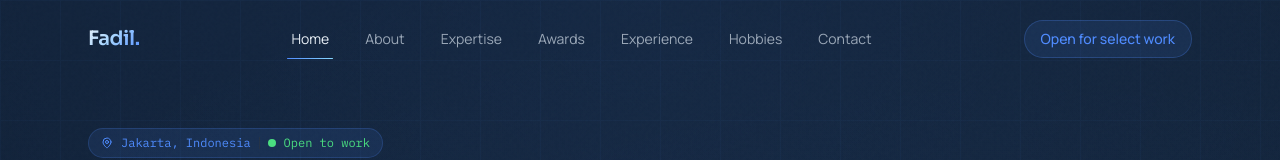
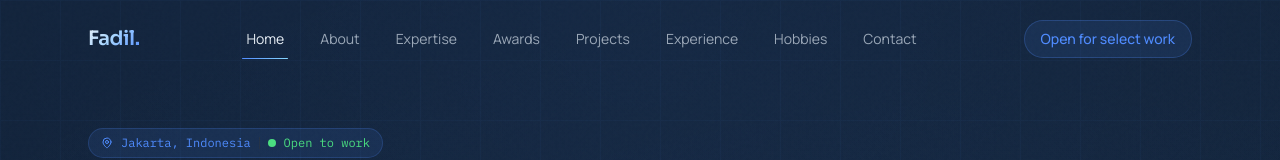
Before and after one commit to muhamadfadil316/my-portfolio, a React (Vite) app: page / in a window 1280 px wide. Shown: the top 160 px of the page. Built offline with nearby package versions, Linux system fonts and the light colour scheme.

Commit message:
adding a column for the project

```diff
--- a/src/App.jsx
+++ b/src/App.jsx
@@ -6,6 +6,7 @@ import { AboutSection } from './components/sections/AboutSection'
 import { ExpertiseSection } from './components/sections/ExpertiseSection'
 import { AwardsSection } from './components/sections/AwardsSection'
 import { MCSection } from './components/sections/MCSection'
+import { ProjectsSection } from './components/sections/ProjectsSection'
 import { ExperienceSection } from './components/sections/ExperienceSection'
 import { HobbiesSection } from './components/sections/HobbiesSection'
 import { ContactSection } from './components/sections/ContactSection'
@@ -20,6 +21,7 @@ export default function App() {
         <ExpertiseSection />
         <AwardsSection />
         <MCSection />
+        <ProjectsSection />
         <ExperienceSection />
         <HobbiesSection />
         <ContactSection />
--- a/src/components/layout/Navbar.jsx
+++ b/src/components/layout/Navbar.jsx
@@ -6,7 +6,7 @@ import { useActiveSection } from "../../hooks/useActiveSection";
 export function Navbar() {
   const [scrolled, setScrolled] = useState(false)
   const [menuOpen, setMenuOpen] = useState(false)
-  const activeSection = useActiveSection(['hero', 'about', 'expertise', 'awards', 'mc', 'experience', 'hobbies', 'contact'])
+  const activeSection = useActiveSection(['hero', 'about', 'expertise', 'awards', 'mc', 'projects', 'experience', 'hobbies', 'contact'])
 
   useEffect(() => {
     const onScroll = () => setScrolled(window.scrollY > 40)
--- /dev/null
+++ b/src/components/sections/ProjectsSection.jsx
@@ -0,0 +1,119 @@
+import { useState } from 'react'
+import { X, Calendar, FolderGit2, ArrowUpRight } from 'lucide-react'
+import { projects } from '../../data'
+import { SectionWrapper, SectionTitle } from '../ui/SectionWrapper'
+
+function Modal({ project, onClose }) {
+  if (!project) return null
+  return (
+    <div
+      className="fixed inset-0 z-50 flex items-center justify-center p-4 bg-bg/80 backdrop-blur-md"
+      onClick={onClose}
+    >
+      <div
+        className="glass rounded-2xl overflow-hidden max-w-lg w-full shadow-2xl border border-border/60 bg-surface/35"
+        onClick={(e) => e.stopPropagation()}
+      >
+        <div className="p-6">
+          <div className="flex items-start justify-between gap-3 mb-3">
+            <div className="flex items-center gap-2 flex-wrap">
+              <span className="px-2 py-1 bg-accent/10 border border-accent/20 text-accent text-xs font-mono rounded-full">
+                {project.category}
+              </span>
+              <span className="flex items-center gap-1 text-text-dim text-xs font-mono">
+                <Calendar size={11} /> {project.date}
+              </span>
+            </div>
+            <button
+              onClick={onClose}
+              className="p-2 bg-bg/70 text-text hover:bg-bg rounded-full transition-colors border border-border/60 shrink-0"
+            >
+              <X size={18} />
+            </button>
+          </div>
+          <h3 className="font-display font-bold text-xl text-text mb-2">{project.title}</h3>
+          <p className="text-text-dim text-sm leading-relaxed">{project.description}</p>
+
+          {project.tech?.length > 0 && (
+            <div className="flex flex-wrap gap-2 mt-4">
+              {project.tech.map((t) => (
+                <span
+                  key={t}
+                  className="px-2 py-0.5 text-xs font-mono rounded-full border border-border/60 text-text-dim bg-surface/40"
+                >
+                  {t}
+                </span>
+              ))}
+            </div>
+          )}
+
+          {project.link && (
+            <a
+              href={project.link}
+              target="_blank"
+              rel="noopener noreferrer"
+              className="inline-flex items-center gap-1.5 mt-5 px-4 py-2 bg-accent/10 border border-accent/25 text-accent text-sm font-medium rounded-full hover:bg-accent/15 transition-all duration-200"
+            >
+              Lihat Proyek <ArrowUpRight size={15} />
+            </a>
+          )}
+        </div>
+      </div>
+    </div>
+  )
+}
+
+export function ProjectsSection() {
+  const [selectedProject, setSelectedProject] = useState(null)
+
+  return (
+    <>
+      <SectionWrapper id="projects" className="py-24 px-6">
+        <div className="max-w-6xl mx-auto">
+          <SectionTitle
+            label="Portfolio"
+            title="Proyek yang Saya Buat"
+            subtitle="Kumpulan karya dan proyek yang pernah saya kerjakan — dari web development hingga data mining."
+          />
+
+          <div className="grid sm:grid-cols-2 lg:grid-cols-3 gap-4">
+            {projects.map((project) => (
+              <div
+                key={project.id}
+                className="glass rounded-2xl p-5 cursor-pointer group border border-border/60 bg-surface/35 hover:border-accent/30 hover:-translate-y-1 transition-all duration-300 flex flex-col"
+                onClick={() => setSelectedProject(project)}
+              >
+                <div className="flex items-start justify-between gap-3 mb-3">
+                  <div className="p-2.5 bg-accent/10 border border-accent/20 rounded-xl group-hover:bg-accent/15 transition-colors">
+                    <FolderGit2 size={20} className="text-accent" />
+                  </div>
+                  <span className="flex items-center gap-1 text-text-dim text-[11px] font-mono">
+                    <Calendar size={10} /> {project.date}
+                  </span>
+                </div>
+                <p className="font-mono text-xs text-accent mb-1">{project.category}</p>
+                <h3 className="font-display font-semibold text-base text-text">{project.title}</h3>
+                <p className="text-text-dim text-xs mt-1.5 line-clamp-3">{project.description}</p>
+
+                {project.tech?.length > 0 && (
+                  <div className="flex flex-wrap gap-1.5 mt-3 pt-3 border-t border-border/40">
+                    {project.tech.map((t) => (
+                      <span
+                        key={t}
+                        className="px-2 py-0.5 text-[10px] font-mono rounded-full border border-border/60 text-text-dim bg-surface/40"
+                      >
+                        {t}
+                      </span>
+                    ))}
+                  </div>
+                )}
+              </div>
+            ))}
+          </div>
+        </div>
+      </SectionWrapper>
+
+      <Modal project={selectedProject} onClose={() => setSelectedProject(null)} />
+    </>
+  )
+}
--- a/src/data/index.js
+++ b/src/data/index.js
@@ -70,6 +70,69 @@ export const awards = [
     date: '2025',
     image: '/award.jpeg',
     description: 'Penghargaan Best Participant ini saya terima dari event Women in Tech sebagai bentuk apresiasi atas partisipasi aktif, semangat belajar, dan keterlibatan saya selama acara berlangsung.',
+  },
+]
+
+// ------------------------------------------------------------
+// PROJECTS — Proyek yang pernah saya buat
+// Kartu proyek menampilkan deskripsi saja (tanpa gambar).
+// Cara menambah proyek baru: copy salah satu objek di bawah,
+// lalu ubah isinya sesuai kebutuhan.
+// ------------------------------------------------------------
+export const projects = [
+  {
+    id: 1,
+    title: 'Website Undangan Pernikahan',
+    category: 'Pemrograman Web 1',
+    date: '2024',
+    description: 'Membuat website undangan pernikahan digital yang elegan dan responsif sebagai proyek individu pada mata kuliah Pemrograman Web 1.',
+    tech: ['HTML', 'CSS', 'JavaScript'],
+    link: '',
+  },
+  {
+    id: 2,
+    title: 'Website UMKM Daerah Depok',
+    category: 'Pemrograman Web 2',
+    date: '2024',
+    description: 'Mengembangkan website untuk mendukung UMKM daerah Depok agar lebih dikenal secara online. Proyek tim pada mata kuliah Pemrograman Web 2.',
+    tech: ['PHP', 'MySQL', 'Bootstrap'],
+    link: '',
+  },
+  {
+    id: 3,
+    title: 'Web Sistem Kasir Toko',
+    category: 'Pemrograman Berorientasi Objek',
+    date: '2024',
+    description: 'Membangun sistem kasir (point of sale) berbasis web untuk mengelola transaksi dan stok toko. Proyek tim pada mata kuliah Pemrograman Berorientasi Objek.',
+    tech: ['Java', 'OOP', 'MySQL'],
+    link: '',
+  },
+  {
+    id: 4,
+    title: 'Website Jasa Hosting',
+    category: 'Kewirausahaan',
+    date: '2025',
+    description: 'Merancang website penyedia jasa hosting sebagai bentuk produk bisnis digital. Proyek tim pada mata kuliah Kewirausahaan.',
+    tech: ['HTML', 'CSS', 'JavaScript'],
+    link: '',
+  },
+  {
+    id: 5,
+    title: 'Website Healthy Scan',
+    category: 'Aplikasi',
+    date: '2025',
+    description: 'Mengembangkan aplikasi Healthy Scan untuk memindai dan menganalisis komposisi makanan. Dikembangkan bersama tim.',
+    tech: ['React.js', 'AI', 'API'],
+    link: '',
+  },
+  {
+    id: 6,
+    title: 'Prediksi Kepadatan TPS',
+    category: 'Data Mining',
+    date: '2025',
+    description: 'Membuat model prediksi apakah TPS penuh atau tidak penuh menggunakan algoritma Random Forest dan Decision Tree. Proyek pada mata kuliah Data Mining.',
+    tech: ['Python', 'Random Forest', 'Decision Tree'],
+    link: '',
   },
 ]
 
@@ -230,6 +293,7 @@ export const navLinks = [
   { label: 'About', href: '#about' },
   { label: 'Expertise', href: '#expertise' },
   { label: 'Awards', href: '#awards' },
+  { label: 'Projects', href: '#projects' },
   { label: 'Experience', href: '#experience' },
   { label: 'Hobbies', href: '#hobbies' },
   { label: 'Contact', href: '#contact' },
```
Also changed, not shown: 5 other files (tests, documents, lock files or other folders).
